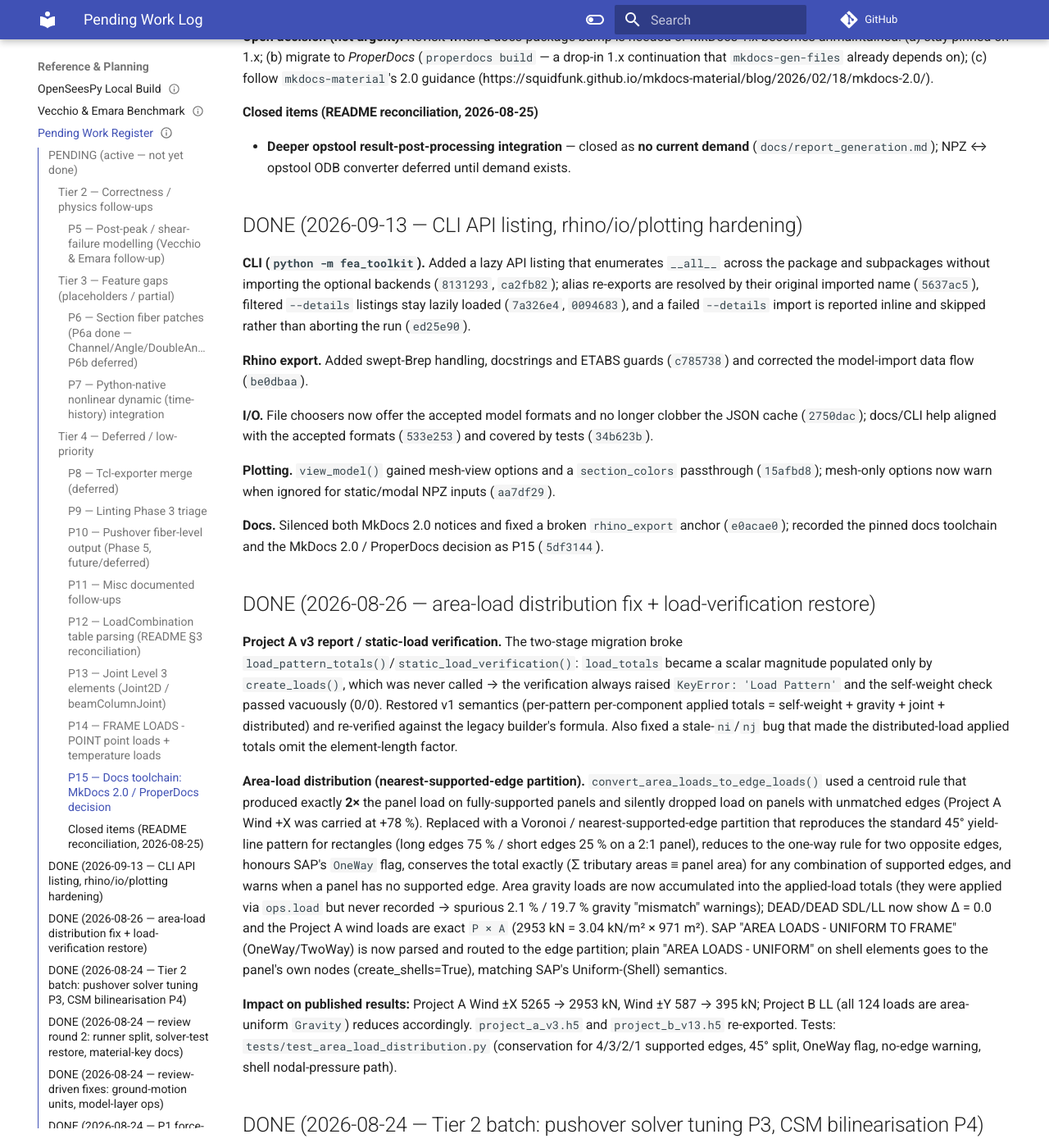
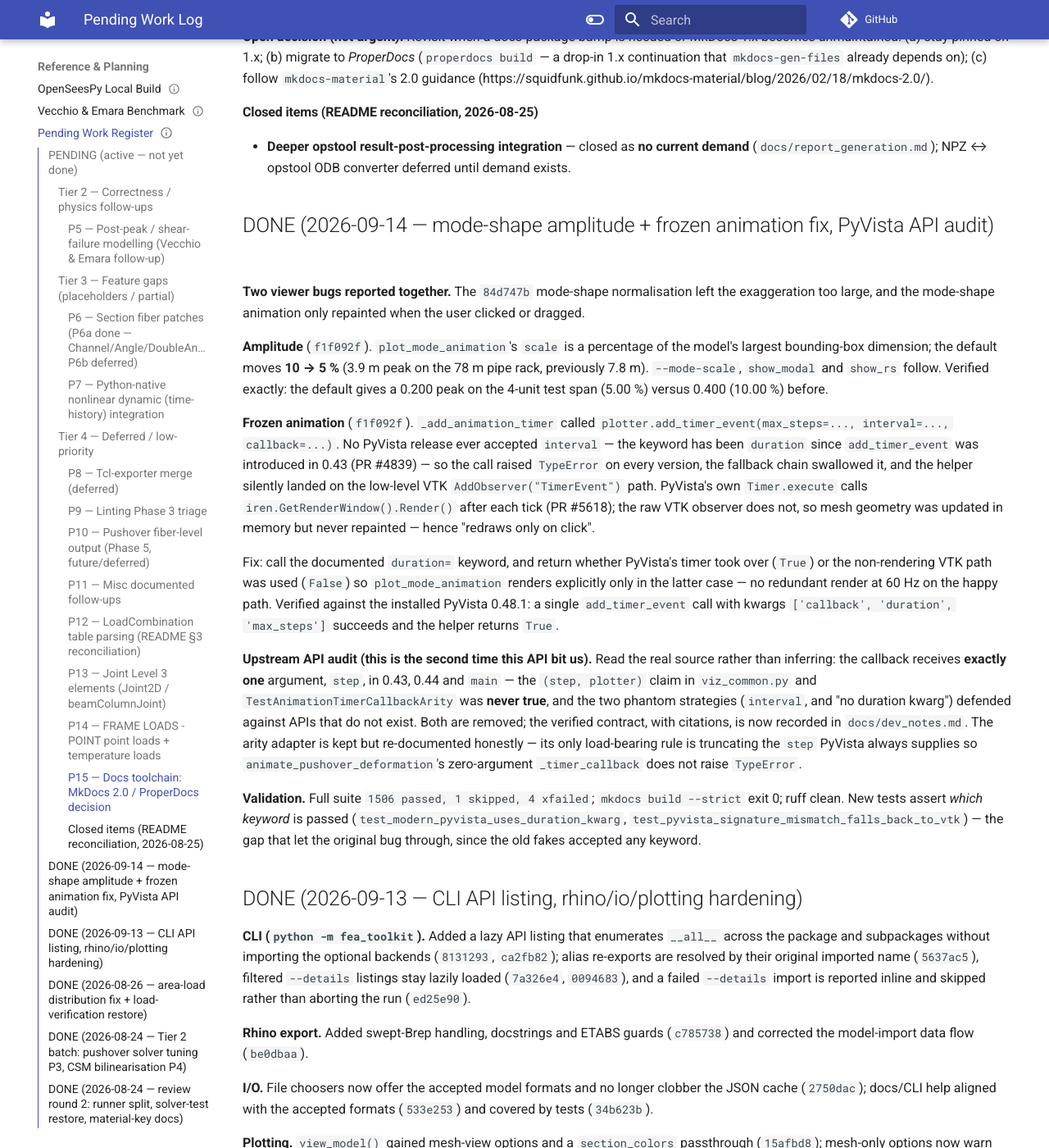
Before and after one commit to boustrephon/fea_toolkit, an MkDocs documentation site: the page built from docs/_pending_work.md, in a window 1280 px wide and 1400 px high, scrolled down 7081 px. Shown: the whole window at 82% size. Built offline with MkDocs 1.6.1 and Material for MkDocs 9.7.7, drawn with Linux system fonts in a browser that asks for light colours; comment, search, counter and statistics services are not loaded.

Commit message:
docs(plotting): correct the add_timer_event contract against upstream, drop the phantom fallbacks
Verified the timer API against the real source instead of the toolkit's assumptions. PyVista's add_timer_event signature is add_timer_event(max_steps, duration, callback) and has been since the method was introduced (0.43, PR #4839) -- interval was never a valid parameter name in any release. Timer.execute is self.callback(self.step), i.e. exactly ONE argument, in 0.43, 0.44 and main alike, and it ends with iren.GetRenderWindow().Render() (PR #5618), so PyVista renders each frame itself.

This means viz_common.py and TestAnimationTimerCallbackArity were documenting a hazard that never existed: the claim that PyVista >=0.44 invokes the callback with two positional arguments (step, plotter) is false in every version. The docstrings now state the verified contract with its evidence chain, and the two phantom registration strategies (a version spelling the keyword 'interval', and a version with no duration kwarg) are removed -- only the documented duration call plus the VTK observer remain.

The arity adapter is kept but re-documented honestly: its only load-bearing rule is truncating the step PyVista always supplies so animate_pushover_deformation's zero-argument _timer_callback does not raise TypeError. The missing-step and pad-with-None rules are marked defensive-only.

Tests: the fakes accepted any keyword, which is exactly why the original interval= bug passed CI. New tests assert which keyword is actually passed (test_modern_pyvista_uses_duration_kwarg, test_pyvista_signature_mismatch_falls_back_to_vtk) and pin that only one PyVista attempt is made. Removed the two tests that encoded the (step, plotter) fiction.

Docs: docs/dev_notes.md gains a verified-contract section with the evidence table and the two lessons (never invent a keyword name to satisfy a TypeError; a green suite does not mean the API call was right), cross-referenced from modal_analysis.md, plus a DONE entry in _pending_work.md. viewer.md mode example moves to scale=5.0.

Validation: 1506 passed, 1 skipped, 4 xfailed; ruff check + format --check clean; mkdocs build --strict exit 0. Re-confirmed on the installed PyVista 0.48.1 that one call with kwargs ['callback', 'duration', 'max_steps'] succeeds and the helper returns True.

```diff
--- a/docs/_pending_work.md
+++ b/docs/_pending_work.md
@@ -426,6 +426,52 @@
 - **Deeper opstool result-post-processing integration** — closed as **no
   current demand** (`docs/report_generation.md`); NPZ ↔ opstool ODB
   converter deferred until demand exists.
+
+## DONE (2026-09-14 — mode-shape amplitude + frozen animation fix, PyVista API audit)
+
+**Two viewer bugs reported together.**  The `84d747b` mode-shape normalisation
+left the exaggeration too large, and the mode-shape animation only repainted
+when the user clicked or dragged.
+
+**Amplitude** (`f1f092f`).  `plot_mode_animation`'s `scale` is a percentage of
+the model's largest bounding-box dimension; the default moves **10 → 5 %**
+(3.9 m peak on the 78 m pipe rack, previously 7.8 m).  `--mode-scale`,
+`show_modal` and `show_rs` follow.  Verified exactly: the default gives a
+0.200 peak on the 4-unit test span (5.00 %) versus 0.400 (10.00 %) before.
+
+**Frozen animation** (`f1f092f`).  `_add_animation_timer` called
+`plotter.add_timer_event(max_steps=..., interval=..., callback=...)`.  No
+PyVista release ever accepted `interval` — the keyword has been `duration`
+since `add_timer_event` was introduced in 0.43 (PR #4839) — so the call raised
+`TypeError` on every version, the fallback chain swallowed it, and the helper
+silently landed on the low-level VTK `AddObserver("TimerEvent")` path.
+PyVista's own `Timer.execute` calls `iren.GetRenderWindow().Render()` after
+each tick (PR #5618); the raw VTK observer does not, so mesh geometry was
+updated in memory but never repainted — hence "redraws only on click".
+
+Fix: call the documented `duration=` keyword, and return whether PyVista's
+timer took over (`True`) or the non-rendering VTK path was used (`False`) so
+`plot_mode_animation` renders explicitly only in the latter case — no
+redundant render at 60 Hz on the happy path.  Verified against the installed
+PyVista 0.48.1: a single `add_timer_event` call with kwargs
+`['callback', 'duration', 'max_steps']` succeeds and the helper returns `True`.
+
+**Upstream API audit (this is the second time this API bit us).**  Read the
+real source rather than inferring: the callback receives **exactly one**
+argument, `step`, in 0.43, 0.44 and `main` — the `(step, plotter)` claim in
+`viz_common.py` and `TestAnimationTimerCallbackArity` was **never true**, and
+the two phantom strategies (`interval`, and "no duration kwarg") defended
+against APIs that do not exist.  Both are removed; the verified contract,
+with citations, is now recorded in `docs/dev_notes.md`.  The arity adapter is
+kept but re-documented honestly — its only load-bearing rule is truncating
+the `step` PyVista always supplies so `animate_pushover_deformation`'s
+zero-argument `_timer_callback` does not raise `TypeError`.
+
+**Validation.**  Full suite `1506 passed, 1 skipped, 4 xfailed`;
+`mkdocs build --strict` exit 0; ruff clean.  New tests assert *which keyword*
+is passed (`test_modern_pyvista_uses_duration_kwarg`,
+`test_pyvista_signature_mismatch_falls_back_to_vtk`) — the gap that let the
+original bug through, since the old fakes accepted any keyword.
 
 ## DONE (2026-09-13 — CLI API listing, rhino/io/plotting hardening)
 
```
Also changed, not shown: docs/dev_notes.md (+46 -0 lines), docs/modal_analysis.md (+4 -0 lines), docs/viewer.md (+1 -1 lines), 2 other files.
